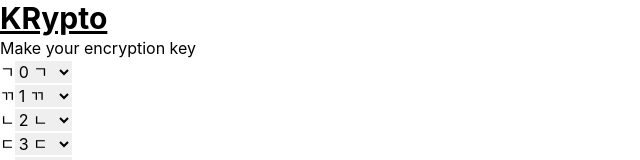
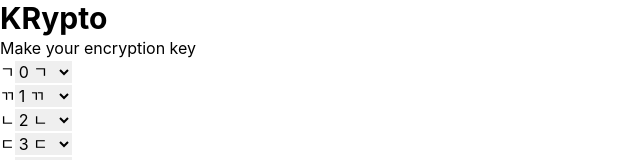
Before and after one commit to gnoeyp/krypto, a Next.js app: page / in a window 1280 px wide. Shown: the top 160 px of the page, without its empty margins (0-640 px from the left). Built offline with nearby package versions, Linux system fonts and the light colour scheme.

Commit message:
feat(css): change to light mode theme

```diff
--- a/pages/index.tsx
+++ b/pages/index.tsx
@@ -59,7 +59,7 @@ const Home: NextPage = () => {
         <link rel="icon" href="/favicon.ico" />
       </Head>
       <div>
-        <h1 className="text-3xl font-bold underline">KRypto</h1>
+        <h1 className="text-3xl font-bold">KRypto</h1>
         <h2>Make your encryption key</h2>
         <div>
           {CONSONANTS.map((consonant, index) => (
--- a/styles/globals.css
+++ b/styles/globals.css
@@ -18,13 +18,3 @@ a {
 * {
   box-sizing: border-box;
 }
-
-@media (prefers-color-scheme: dark) {
-  html {
-    color-scheme: dark;
-  }
-  body {
-    color: white;
-    background: black;
-  }
-}
```
